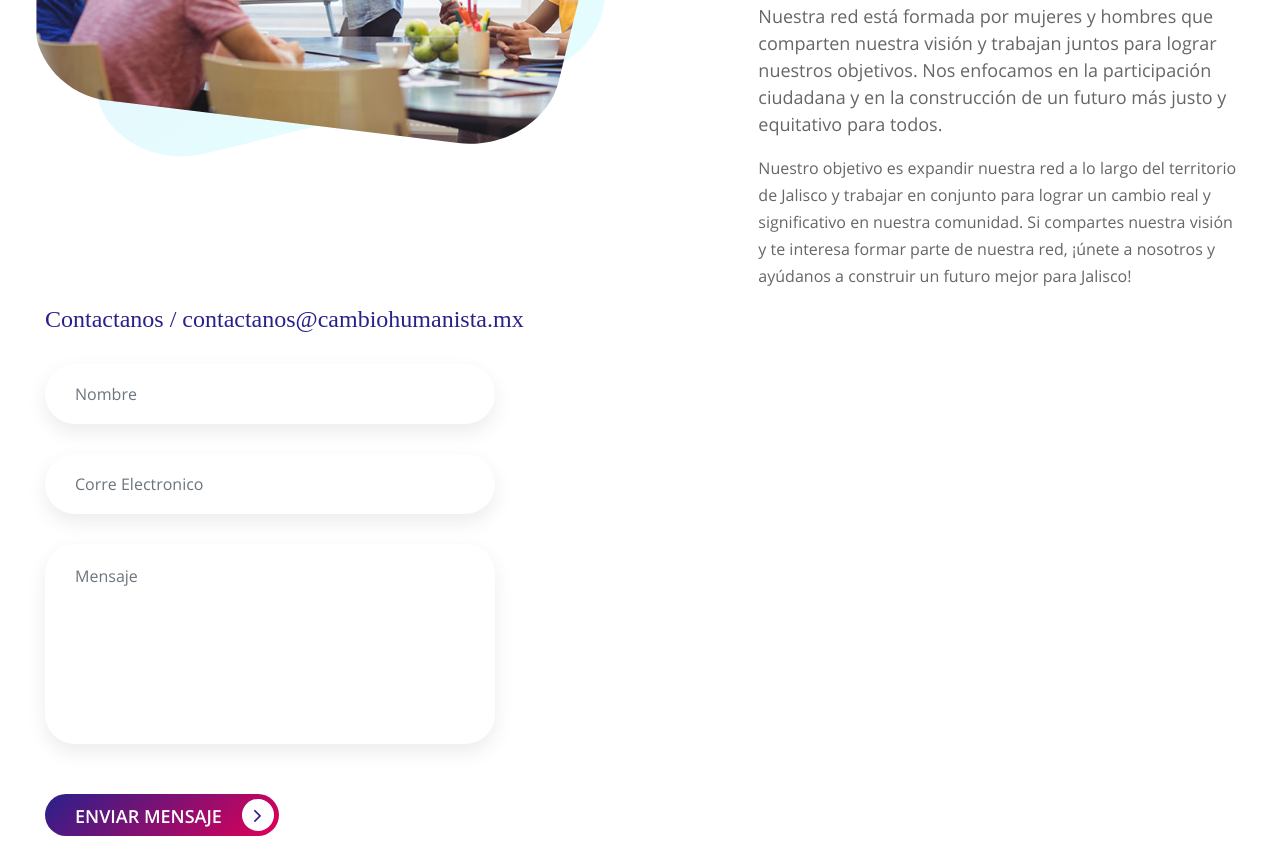
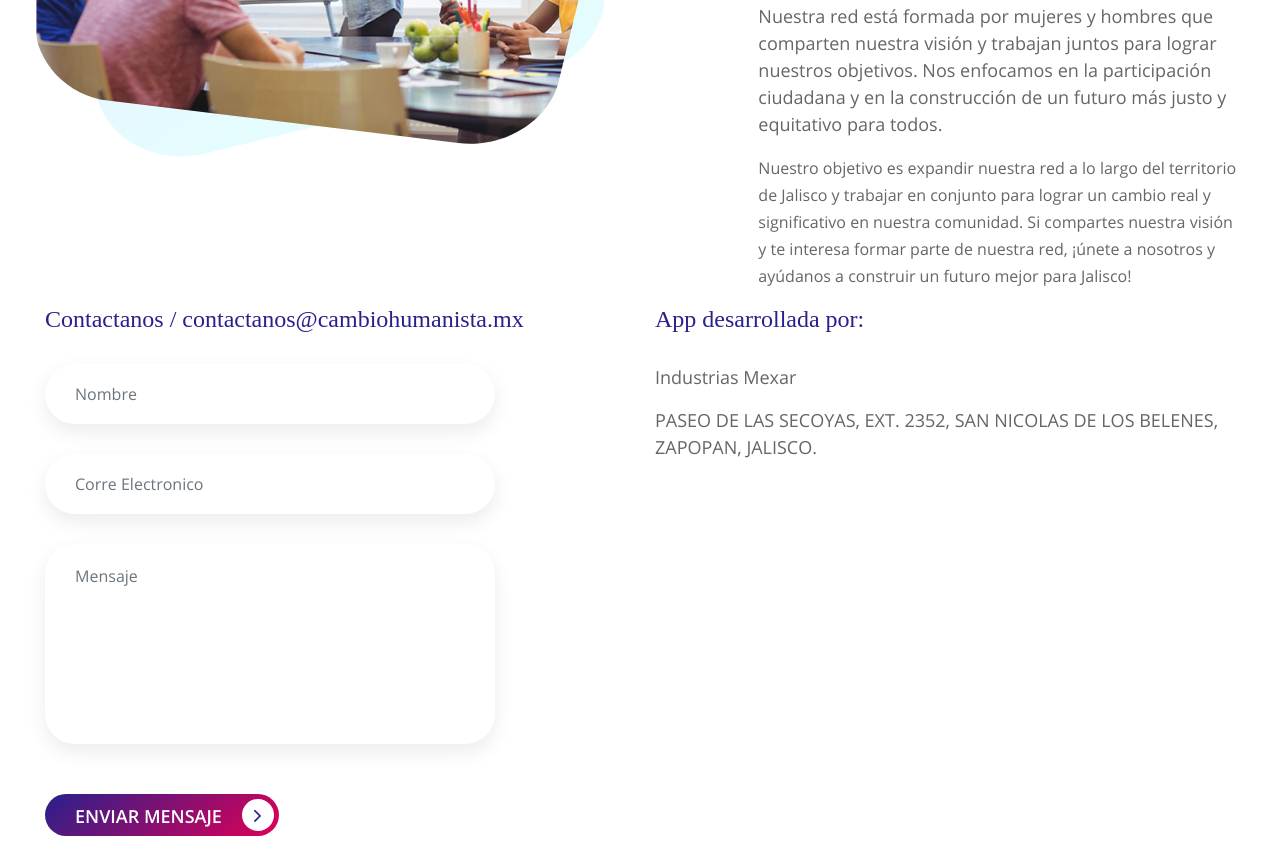
Before and after one commit to Mimicx/chumanista, a plain HTML site: page index.html in a window 1280 px wide. Shown: the part 1290-2146 px from the top of the page. Drawn offline with Linux system fonts and the light colour scheme; a web font is replaced by a local one.

Commit message:
subiendo 1253

```diff
--- a/index.html
+++ b/index.html
@@ -113,12 +113,19 @@
     <div class="container">
         <div class="row">
 
-            <div class="col-lg-12 " id="contact">
+            <div class="col-lg-6 " id="contact">
                 <h4> Contactanos / contactanos@cambiohumanista.mx </h4>
                 <input type="text" class="form-control form" placeholder="Nombre" style="width:100%">
                 <input type="email" class="form-control" placeholder="Corre Electronico">
                 <textarea class="form-control" placeholder="Mensaje"></textarea>
                 <a href="#" class="submit-button">Enviar Mensaje <i class="fa fa-angle-right" aria-hidden="true"></i></a>
+            </div>
+
+
+            <div class="col-lg-6 " id="contact">
+                <h4> App desarrollada por:  </h4>
+                <p>Industrias Mexar </p>
+                <p>PASEO DE LAS SECOYAS, EXT. 2352, SAN NICOLAS DE LOS BELENES, ZAPOPAN, JALISCO. </p>
             </div>
 
         </div>
```
